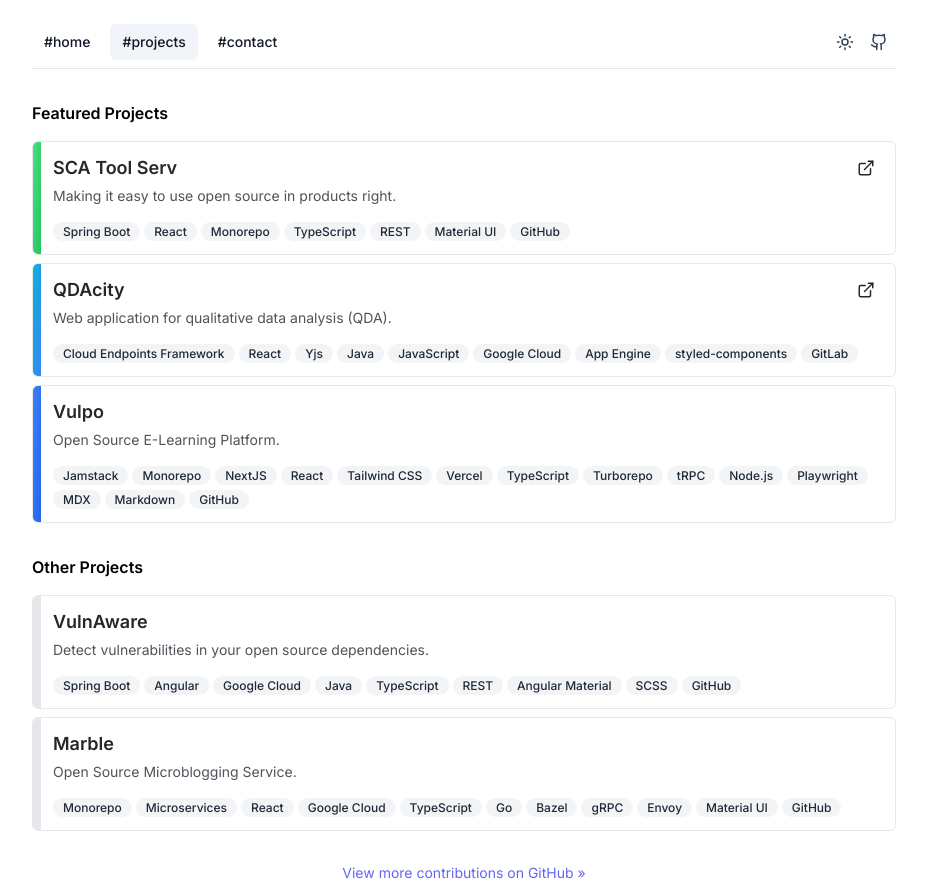
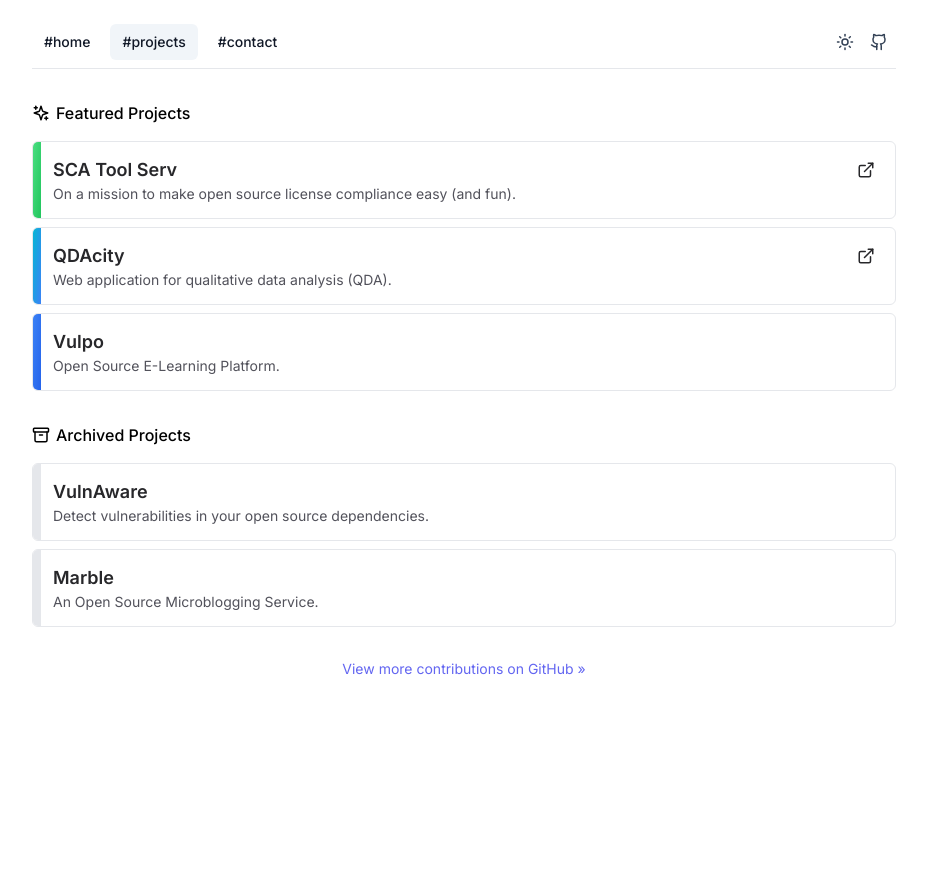
Before and after one commit to lukasnehrke/lukasnehrke.github.io, a Next.js app: page /projects in a window 1280 px wide. Shown: the whole page, without its empty margins (176-1103 px from the left). After the commit the page ends 800 px from the top, so only its background shows below. Built offline with nearby package versions, Linux system fonts and the light colour scheme.

Commit message:
feat: remove keywords from projects

```diff
--- a/app/projects/card.tsx
+++ b/app/projects/card.tsx
@@ -10,7 +10,7 @@
   return (
     <div className="relative flex overflow-hidden rounded-md border border-gray-200 dark:border-gray-700">
       <div className={clsx("absolute h-full w-2", project.color ?? "bg-gray-200")} />
-      <div className="w-full px-5 py-3">
+      <div className="w-full px-5 py-3.5">
         <div className="flex items-center justify-between">
           <p className="text-lg font-semibold text-zinc-800 dark:text-zinc-200">{project.title}</p>
           <div className="text-zinc-800 dark:text-zinc-400">
@@ -21,16 +21,7 @@
             ))}
           </div>
         </div>
-        <p className="mb-3 mt-1 text-sm text-zinc-600 dark:text-zinc-400">{project.description}</p>
-        <ul className="flex flex-wrap">
-          {project.keywords?.map((keyword) => (
-            <li key={keyword} className="mr-1">
-              <span className="rounded-full bg-gray-100 px-2.5 py-0.5 text-xs font-medium text-gray-800 dark:bg-slate-700 dark:text-gray-100">
-                {keyword}
-              </span>
-            </li>
-          ))}
-        </ul>
+        <p className="text-sm text-zinc-600 dark:text-zinc-400">{project.description}</p>
       </div>
     </div>
   );
--- a/app/projects/page.tsx
+++ b/app/projects/page.tsx
@@ -1,6 +1,7 @@
 import type { Metadata } from "next";
 import { projects } from "./projects";
 import { ProjectCard } from "./card";
+import { Archive, Sparkles } from "lucide-react";
 
 export const dynamic = "force-static";
 
@@ -14,7 +15,11 @@
 
   return (
     <main className="mx-auto px-4 pt-6 md:max-w-4xl md:pt-8">
-      <h1 className="mb-4 font-semibold">Featured Projects</h1>
+      <h1 className="mb-4 flex items-center space-x-1.5">
+        <Sparkles size={18} />
+        <span className="font-medium">Featured Projects</span>
+      </h1>
+
       <ol className="space-y-2" role="list">
         {featured.map((project) => (
           <li key={project.title}>
@@ -23,7 +28,11 @@
         ))}
       </ol>
 
-      <h1 className="mb-4 mt-8 font-semibold">Other Projects</h1>
+      <h1 className="mb-4 mt-8 flex items-center space-x-1.5">
+        <Archive size={18} />
+        <span className="font-medium">Archived Projects</span>
+      </h1>
+
       <ol className="space-y-2" role="list">
         {other.map((project) => (
           <li key={project.title}>
--- a/app/projects/projects.tsx
+++ b/app/projects/projects.tsx
@@ -19,7 +19,7 @@
   {
     featured: true,
     title: "SCA Tool Serv",
-    description: "Making it easy to use open source in products right.",
+    description: "On a mission to make open source license compliance easy (and fun).",
     color: "bg-gradient-to-br from-green-400 to-green-500",
     actions: [{ icon: <ExternalLink />, href: "https://scatool.com" }],
     keywords: ["Spring Boot", "React", "Monorepo", "TypeScript", "REST", "Material UI", "GitHub"],
@@ -86,7 +86,7 @@
     title: "Marble",
     featured: false,
     archived: true,
-    description: "Open Source Microblogging Service.",
+    description: "An Open Source Microblogging Service.",
     keywords: [
       "Monorepo",
       "Microservices",
```
